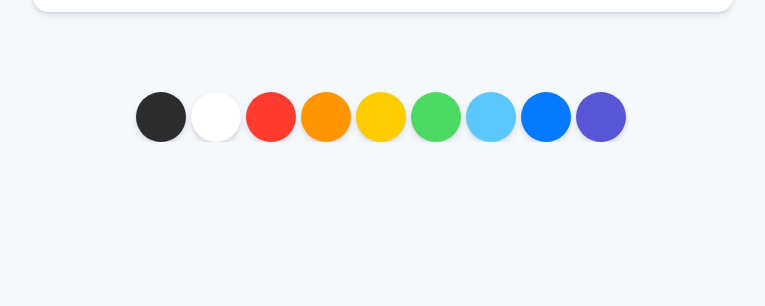
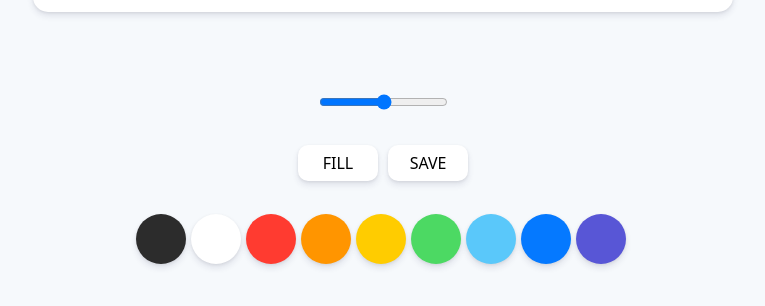
Before and after one commit to ji-hyeee/Vanilla-JS-paint, a plain HTML site: page index.html in a window 1280 px wide. Shown: the part 738-1044 px from the top of the page, without its empty margins (257-1022 px from the left). Before the commit the page ends 880 px from the top, so only its background shows below. Drawn offline with Linux system fonts and the light colour scheme.

Commit message:
learn styles

```diff
--- a/index.html
+++ b/index.html
@@ -12,6 +12,14 @@
 <body>
     <canvas id="jsCanvas" class="canvas"></canvas>
     <div class="controls">
+        <div class="controls__range">
+            <input id="jsRange" type="range" min="0.1" max="5.0" value="2.6" step="0.1">
+        </div>
+        <div class="controls__btns">
+            <!-- default === painting 으로 이벤트주기 -->
+            <button id="jsMode">Fill</button>
+            <button id="jsSave">Save</button>
+        </div>
         <div id="jsColors" class="controls__colors">
             <div class="controls__color" style="background-color: #2c2c2c"></div>
             <div class="controls__color" style="background-color: white"></div>
@@ -29,8 +37,4 @@
 
 </html>
 
-<!--
-#1.1 Styles part One
-id > use js
-class > use css
--->
+<!-- #1.2 Styles part Two  -->
--- a/style.css
+++ b/style.css
@@ -6,11 +6,9 @@ body {
     display: flex;
     flex-direction: column;
     align-items: center;
-    padding-top: 50px;
-    ;
+    padding: 50px 0px;
 }
 
-/* 캔버스 만들어주기 */
 .canvas {
     width: 700px;
     height: 700px;
@@ -21,7 +19,32 @@ body {
 
 .controls {
     margin-top: 80px;
+    display: flex;
+    flex-direction: column;
+    align-items: center;
 }
+
+.controls .controls__btns {
+    margin-bottom: 30px;
+}
+
+.controls__btns button {
+    all: unset;
+    cursor: pointer;
+    background-color: white;
+    padding: 10px 0px;
+    margin: 3px;
+    width: 80px;
+    text-align: center;
+    border-radius: 10px;
+    box-shadow: 0 4px 6px rgba(50, 50, 93, 0.11), 0 1px 3px rgba(0, 0, 0, 0.08);
+    text-transform: uppercase;
+}
+
+.controls__btns button:active {
+    transform: scale(0.9);
+}
+
 
 .controls .controls__colors {
     display: flex;
@@ -35,3 +58,7 @@ body {
     box-shadow: 0 4px 6px rgba(50, 50, 93, 0.11), 0 1px 3px rgba(0, 0, 0, 0.08);
     cursor: pointer;
 }
+
+.controls .controls__range {
+    margin-bottom: 30px;
+}
```
